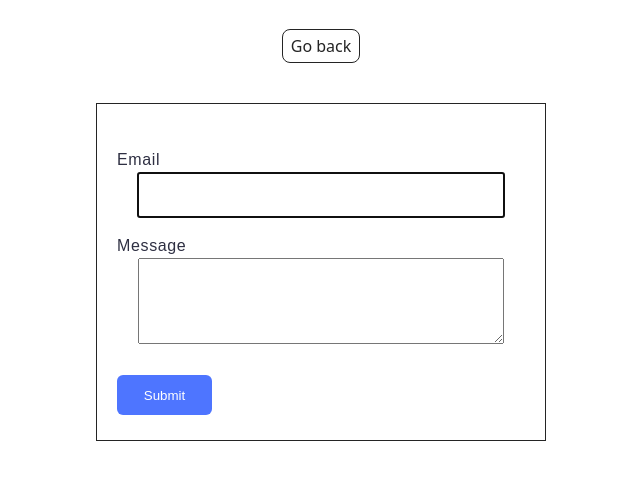
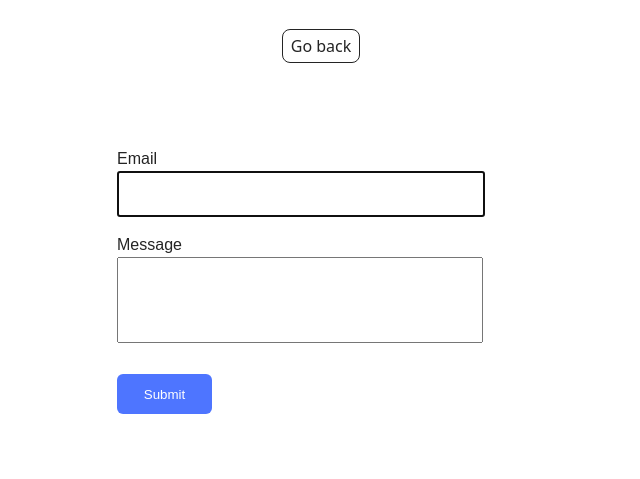
Before and after one commit to Ioanna-Melnychenko/goit-js-hw-09, a website built with Vite: page src/2-form.html in a window 1280 px wide. Shown: the part 51-530 px from the top of the page, without its empty margins (319-959 px from the left). Built offline with nearby package versions, Linux system fonts and the light colour scheme.

Commit message:
add style

```diff
--- a/src/2-form.html
+++ b/src/2-form.html
@@ -18,11 +18,11 @@
       </div>
       <form class="feedback-form" autocomplete="off">
   <label class="lablemail">
-    <h2>Email</h2>
+    Email
     <input type="email" name="email" class="email" autofocus />
   </label>
   <label class="lablemas">
-   <h2>Message</h2>
+   Message
     <textarea name="message" class="message" rows="8"></textarea>
   </label>
   <button type="submit"><span class="btn-text">Submit</span></button>
--- a/src/css/styles.css
+++ b/src/css/styles.css
@@ -33,7 +33,6 @@
 .feedback-form {
   width: 408px;
   height: 296px;
-  border: 1px solid;
   background-color: #fff;
   font-family: Montserrat, sans-serif;
   font-size: 16px;
@@ -48,6 +47,8 @@ margin-top: 24px;
 margin-bottom: 8px;
 margin-left: 0;
 margin-right: 0;
+align-items: start;
+text-align: start;
 
 }
 .lablemas {
@@ -55,6 +56,8 @@ margin-right: 0;
   margin-bottom: 16px;
   margin-left: 0;
   margin-right: 0;
+  align-items: start;
+  text-align: start;
 }
 .email .message {
   border: 1px solid #808080;
@@ -76,7 +79,7 @@ margin-right: 0;
 .message {
   height: 80px;
   width: 360px;
-
+  resize: none;
 }
 .message:hover {
   border: 1px solid #808080;
```
